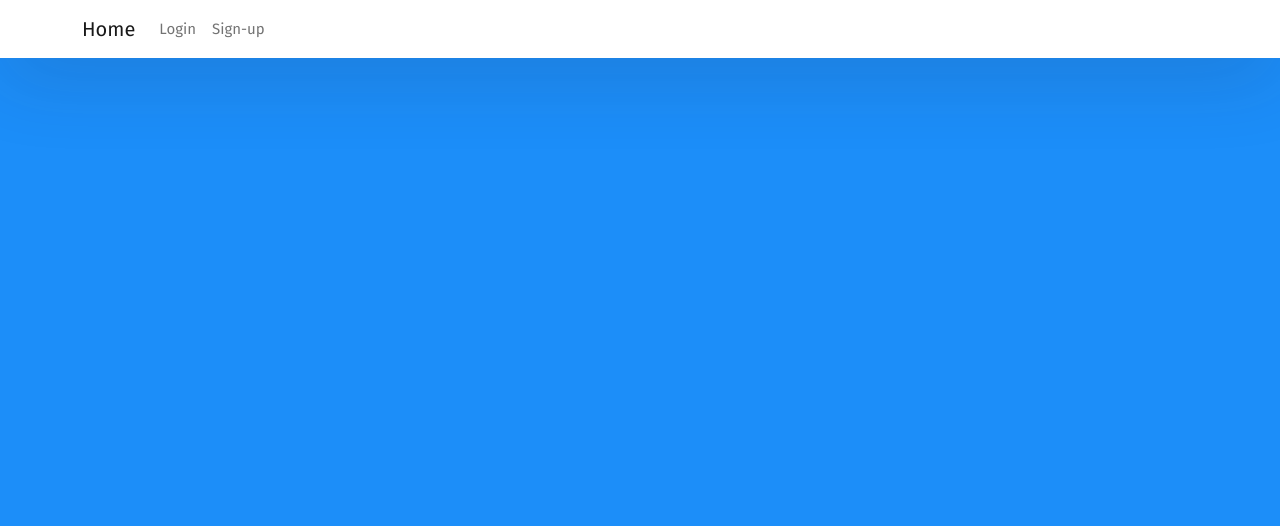
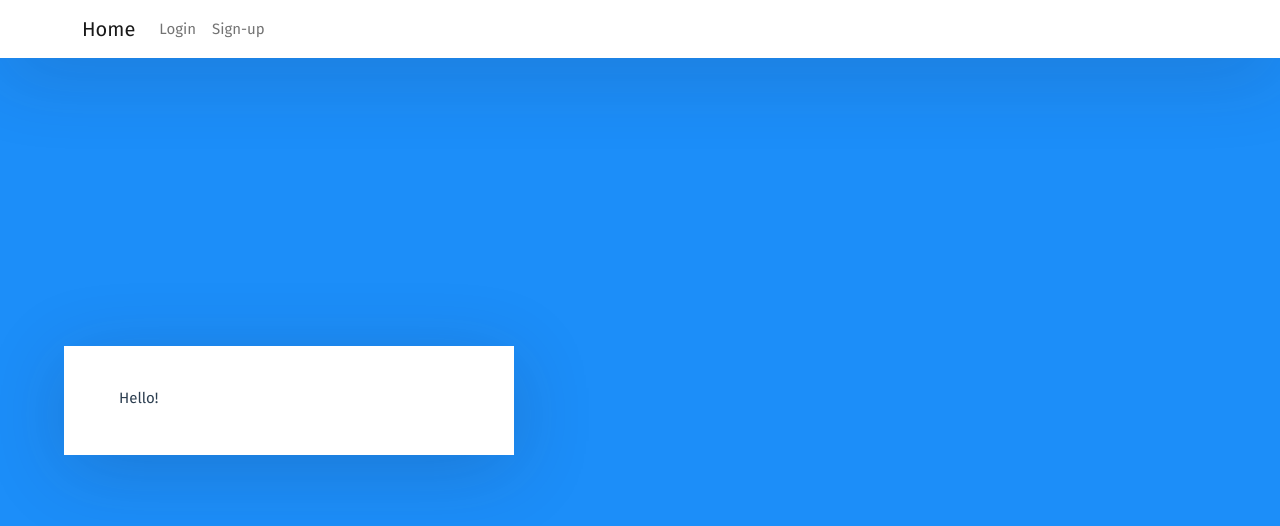
Before and after one commit to frgonzalezb/vue-auth, a Vue app: page / in a window 1280 px wide. Shown: the top 526 px of the page. Built offline with nearby package versions, Linux system fonts and the light colour scheme.

Commit message:
Nav.vue creado

```diff
--- a/index.html
+++ b/index.html
@@ -3,8 +3,8 @@
   <head>
     <meta charset="UTF-8">
     <link rel="icon" href="/favicon.ico">
+    <link rel="stylesheet" href="https://cdn.jsdelivr.net/npm/bootstrap@5.2.3/dist/css/bootstrap.min.css" integrity="sha384-rbsA2VBKQhggwzxH7pPCaAqO46MgnOM80zW1RWuH61DGLwZJEdK2Kadq2F9CUG65" crossorigin="anonymous">
     <meta name="viewport" content="width=device-width, initial-scale=1.0">
-    <link rel="stylesheet" href="https://cdn.jsdelivr.net/npm/bootstrap@5.2.3/dist/css/bootstrap.min.css" integrity="sha384-rbsA2VBKQhggwzxH7pPCaAqO46MgnOM80zW1RWuH61DGLwZJEdK2Kadq2F9CUG65" crossorigin="anonymous">
     <title>Vite App</title>
   </head>
   <body>
--- a/src/App.vue
+++ b/src/App.vue
@@ -23,6 +23,12 @@
         </div>
       </div>
     </nav>
+
+    <div class="auth-wrapper">
+      <div class="auth-inner">
+        Hello!
+      </div>
+    </div>
   </div>
 </template>
 
```
Also changed, not shown: src/components/Nav.vue (added).
